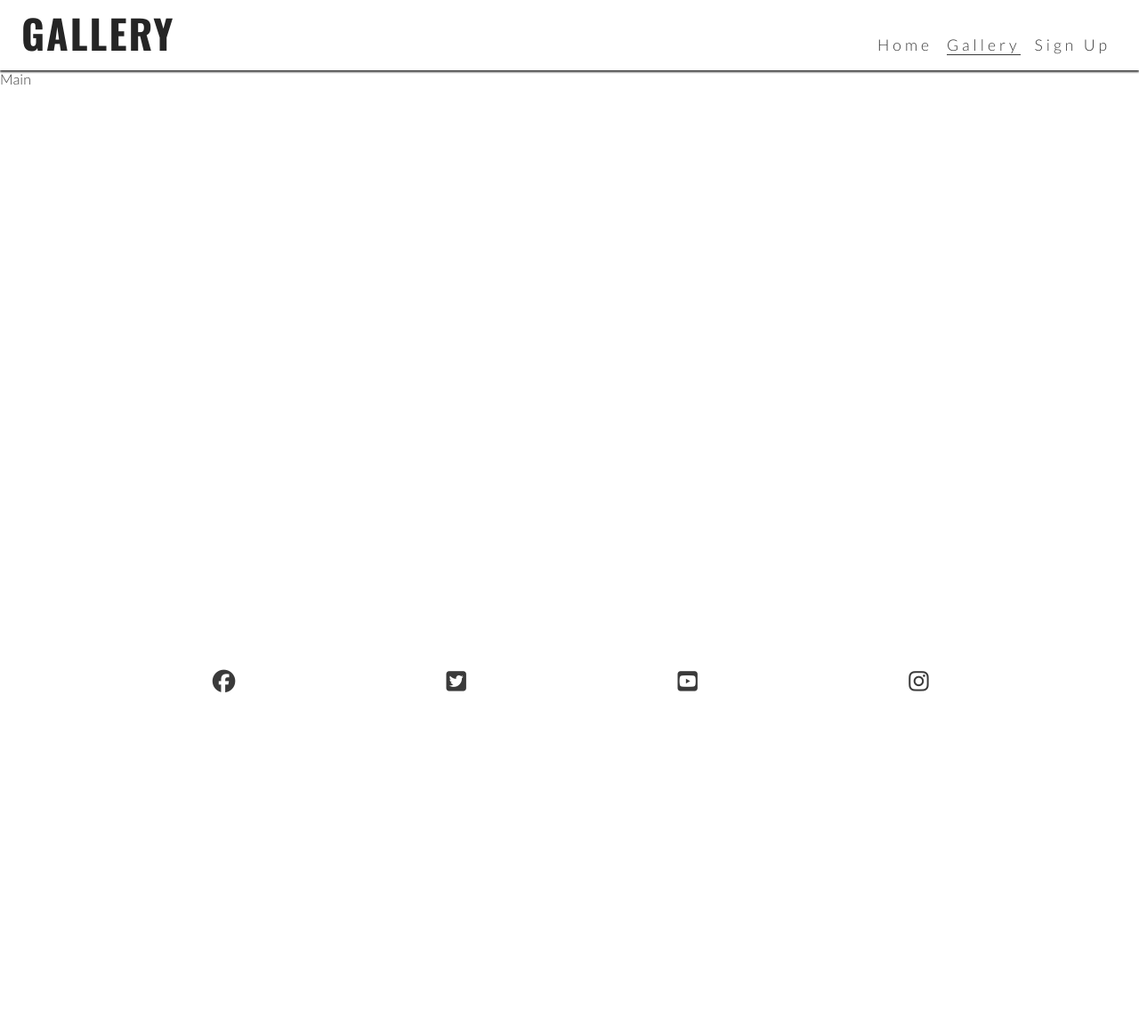
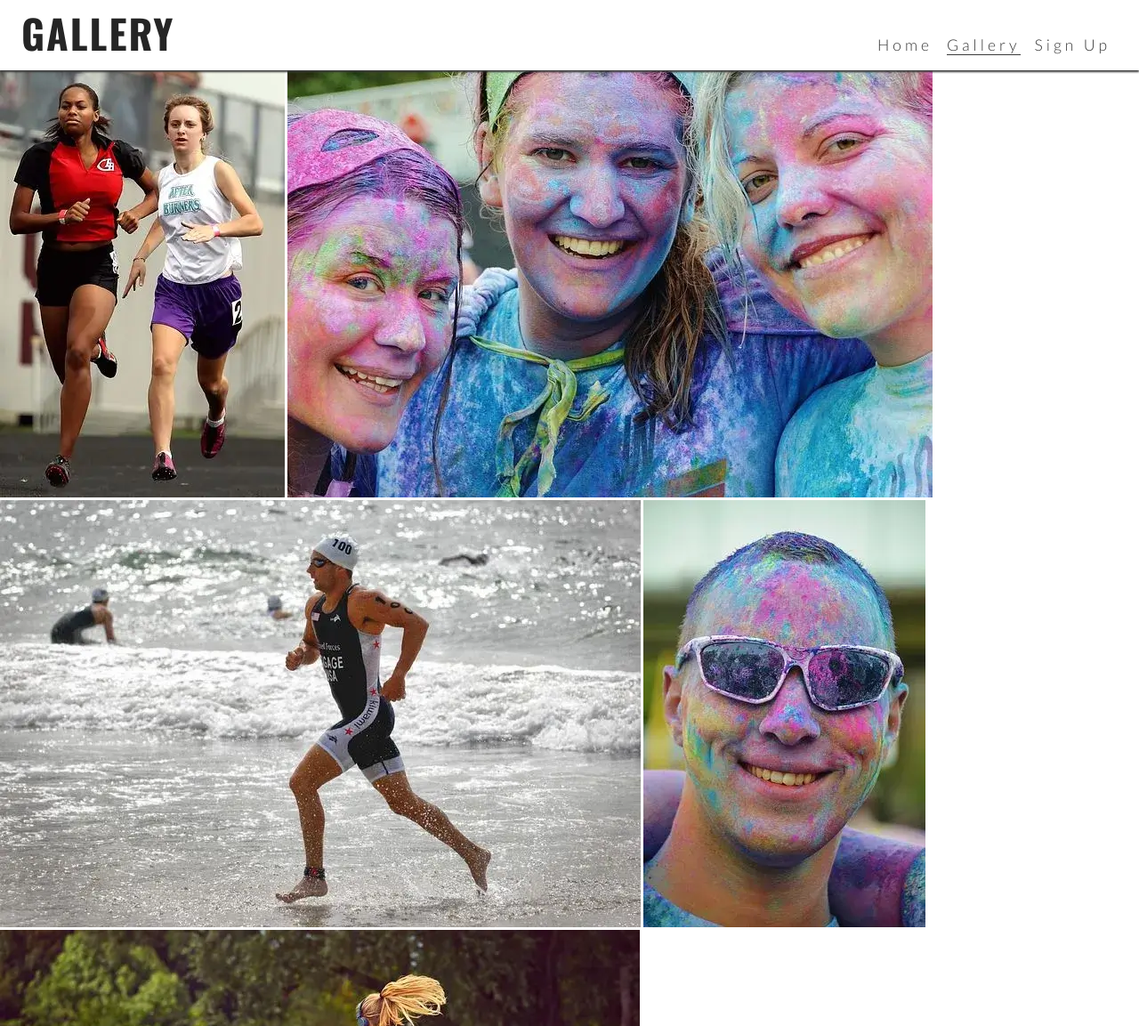
Before and after one commit to stephanieangelokagua/love-running, a plain HTML site: page gallery.html in a window 1280 px wide. Shown: the top 1153 px of the page at 89% size. Before the commit the page ends 800 px from the top, so only its background shows below. Drawn offline with nearby package versions, Linux system fonts and the light colour scheme.

Commit message:
feat: added images for gallery.html

```diff
--- a/gallery.html
+++ b/gallery.html
@@ -37,7 +37,21 @@
         </nav>
     </header>
     <!-- Main -->
-    <main>Main</main>
+    <main>
+        <section id="gallery">
+            <div id="photos">
+                <img src="assets/images/athletes.webp" alt="Two athletes running together">
+                <img src="assets/images/girls.webp" alt="Three girls at charity paint running festival">
+                <img src="assets/images/runner3.webp" alt="Solo male runner jogging on beach">
+                <img src="assets/images/man.webp" alt="Man at charity paint running festival">
+                <img src="assets/images/runner1.webp" alt="Solo female runner jogging through Phoenix Park">
+                <img src="assets/images/runner2.webp" alt="Runners competing in marathon">
+                <img src="assets/images/runner4.webp" alt="Solo female runner jogging on beach">
+                <img src="assets/images/running_gang.webp" alt="Large group of runners taking part in a marathon on a rainy day">
+                <img src="assets/images/mud-run.webp" alt="Two women runners taking a muddy selfie after the Mud Runners championship">
+            </div>
+        </section>
+    </main>
     <!-- Footer -->
     <footer>
         <ul id="social-networks">
```
Also changed, not shown: assets/images/athletes.webp (added), assets/images/girls.webp (added), assets/images/man.webp (added), assets/images/mud-run.webp (added), assets/images/runner1.webp (added), assets/images/runner2.webp (added), assets/images/runner3.webp (added), assets/images/runner4.webp (added), assets/images/running_gang.webp (added).
